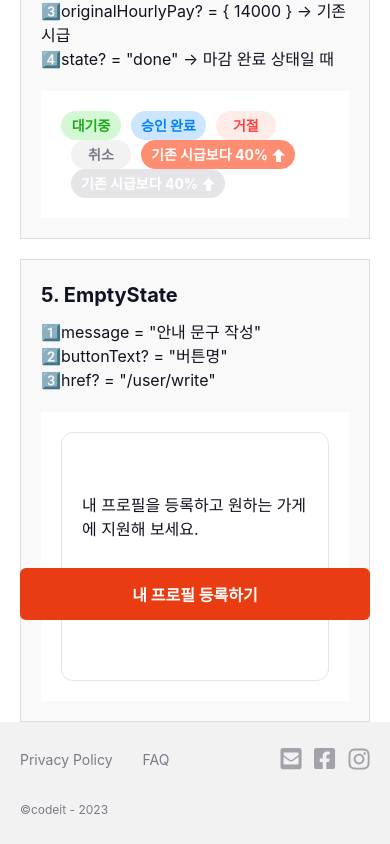
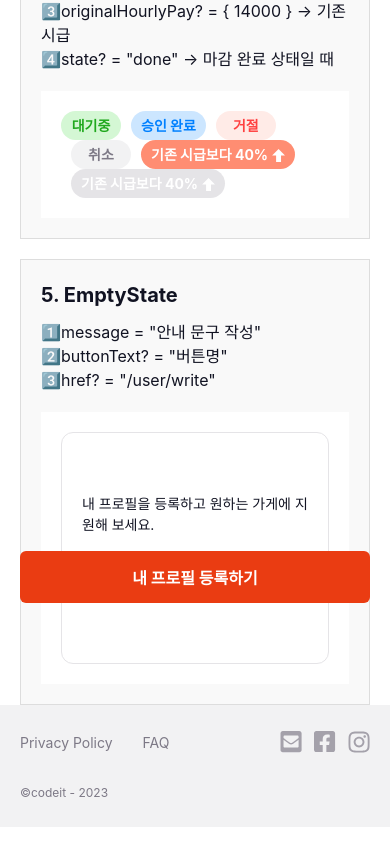
Before and after one commit to codeit-sprint12-part3/the-julge, a Next.js app: page /sample/components/Sol in a window 390 px wide. Shown: the part 1345-2189 px from the top of the page. Built offline with nearby package versions, Linux system fonts and the light colour scheme; a web font is replaced by a local one.

Commit message:
Feat: responsive css

```diff
--- a/src/components/ui/EmptyState.module.css
+++ b/src/components/ui/EmptyState.module.css
@@ -11,3 +11,10 @@
 .empty-message {
   margin-bottom: 2.7rem;
 }
+
+@media (max-width: 480px) {
+  .empty-message {
+    font-size: var(--font-size-xs);
+    margin-bottom: 1.6rem;
+  }
+}
```
